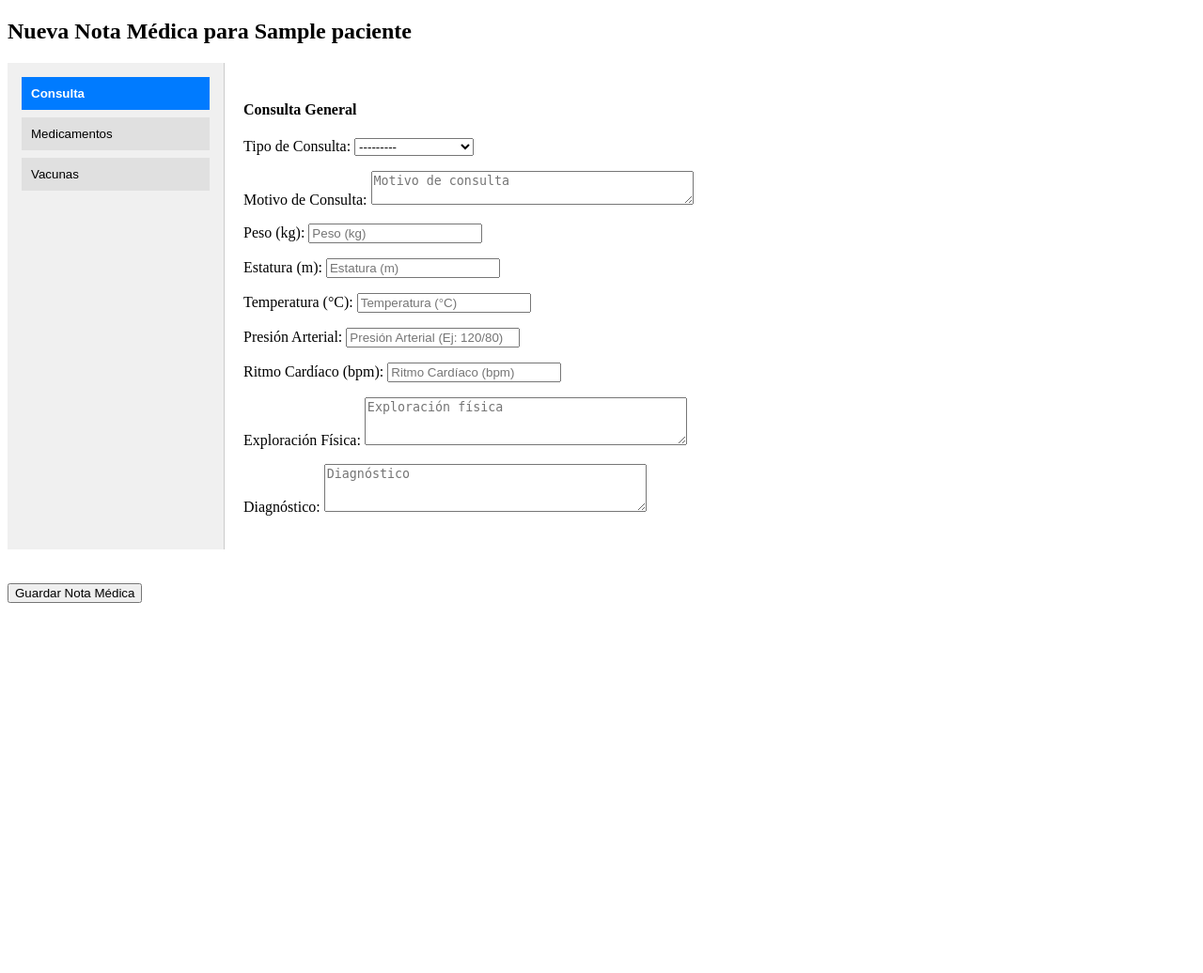
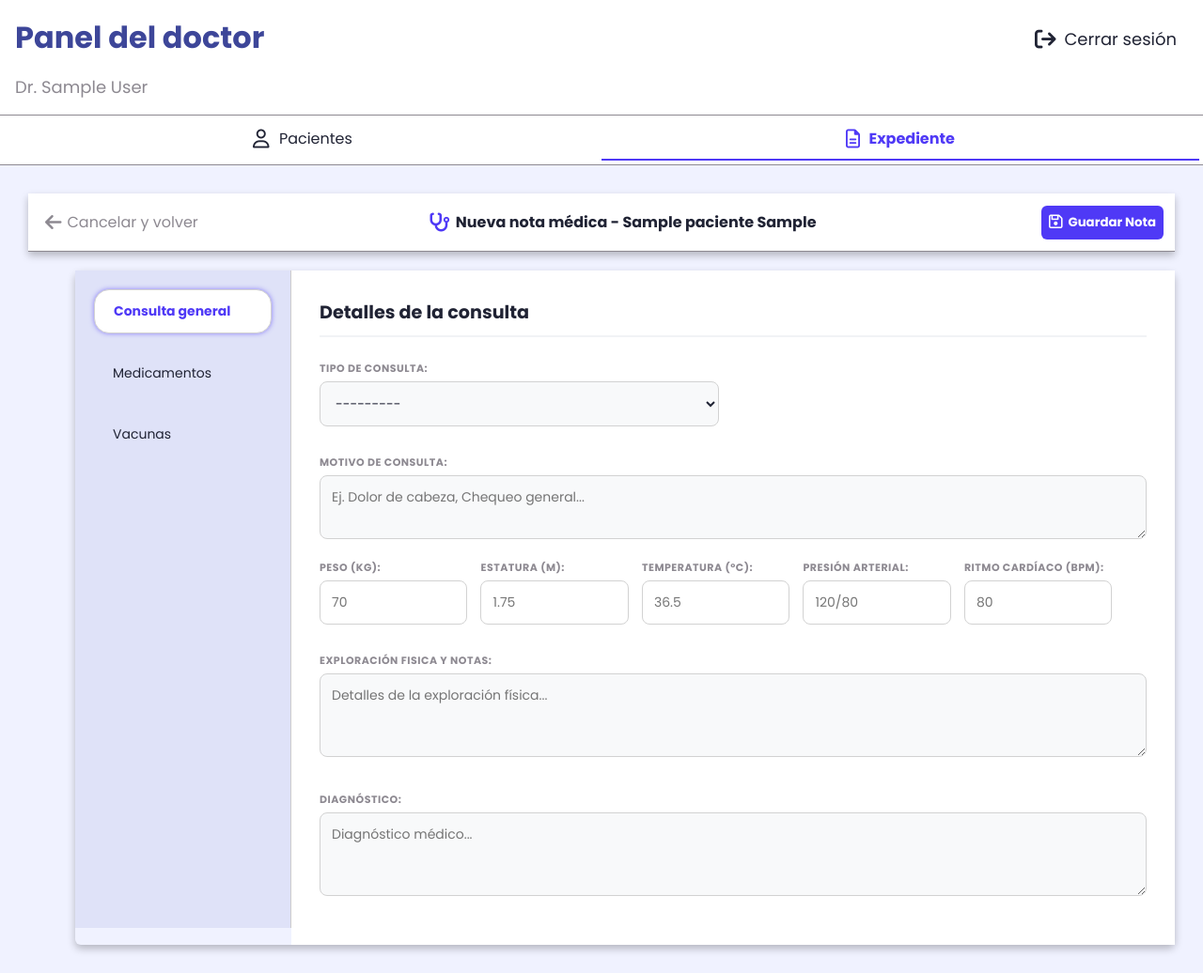
Before and after one commit to AlanMtz02/Proyecto-Integrador-I, a Django app: page /expediente/1/notas/nueva/ in a window 1280 px wide. Shown: the whole page at 94% size. Before the commit the page ends 642 px from the top, so only its background shows below. Run offline with Django 5.2, Linux system fonts and the light colour scheme; a user stored in the database is signed in; tables that the repository leaves empty hold one stand-in row (values such as "Sample post").

Commit message:
Agregado diseño crear_nota_medica. Agregado los urls a base.html para que se marque la clase activa cuando se esta en el menu de creacion nota medica y visualizar nota.

```diff
--- a/clinica/forms.py
+++ b/clinica/forms.py
@@ -75,71 +75,46 @@ class PacienteForm(forms.ModelForm):
             }
 
 
-# ------------------------- # Formulario de Nota Médica # -------------------------
 class NotaMedicaForm(forms.ModelForm):
     class Meta:
         model = NotaMedica
-        #Campos
-        fields = [ 'tipo_consulta', 'motivo_consulta', 'peso', 'estatura', 'temperatura', 'presion_arterial', 'ritmo_cardiaco', 'exploracion_fisica', 'diagnostico', ]
-        widgets={
-            #tipo consulta con opciones predefinidas. campo forms.select
-            'tipo_consulta':forms.Select(attrs={
-                #Aqui irian estilos 'class':'campo-select.SELECT porque son opciones predefinidas
-            }),
-            'motivo_consulta':forms.Textarea(attrs={
-                'rows':2,
-                'placeholder':'Motivo de consulta',
-            }),
-            #Signos vitales como entradas de numero. campo NumberInput
-            'peso':forms.NumberInput(attrs={
-                'placeholder':'Peso (kg)',
-            }),
-            'estatura':forms.NumberInput(attrs={
-                'placeholder':'Estatura (m)',
-            }),
-            'temperatura': forms.NumberInput(attrs={
-                'placeholder': 'Temperatura (°C)'
-            }),
-            #Presion arterial como campo TextInput
-            'presion_arterial': forms.TextInput(attrs={
-                'placeholder': 'Presión Arterial (Ej: 120/80)'
-            }),
-            'ritmo_cardiaco': forms.NumberInput(attrs={
-                'placeholder': 'Ritmo Cardíaco (bpm)'
-            }),
-            'exploracion_fisica': forms.Textarea(attrs={
-                'rows': 3,
-                'placeholder': 'Exploración física',
-            }),
-            'diagnostico': forms.Textarea(attrs={
-                'rows': 3,
-                'placeholder': 'Diagnóstico',
-            }),
+        fields = ['tipo_consulta', 'motivo_consulta', 'peso', 'estatura', 'temperatura',
+                  'presion_arterial', 'ritmo_cardiaco', 'exploracion_fisica', 'diagnostico', ]
+        #Labels que se muestran en los formularios
+        labels={'exploracion_fisica':'Exploración fisica y notas'}
+        widgets = {
+            'tipo_consulta': forms.Select(attrs={'class': 'nnm-form-control'}),
+            'motivo_consulta': forms.Textarea(attrs={'rows': 2, 'class': 'nnm-form-control', 'placeholder': 'Ej. Dolor de cabeza, Chequeo general...'}),
+            'peso': forms.NumberInput(attrs={'class': 'nnm-form-control nnm-input-vital', 'placeholder': '70'}),
+            'estatura': forms.NumberInput(attrs={'class': 'nnm-form-control nnm-input-vital', 'placeholder': '1.75'}),
+            'temperatura': forms.NumberInput(attrs={'class': 'nnm-form-control nnm-input-vital', 'placeholder': '36.5'}),
+            'presion_arterial': forms.TextInput(attrs={'class': 'nnm-form-control nnm-input-vital', 'placeholder': '120/80'}),
+            'ritmo_cardiaco': forms.NumberInput(attrs={'class': 'nnm-form-control nnm-input-vital', 'placeholder': '80'}),
+            'exploracion_fisica': forms.Textarea(attrs={'rows': 3, 'class': 'nnm-form-control', 'placeholder': 'Detalles de la exploración física...'}),
+            'diagnostico': forms.Textarea(attrs={'rows': 3, 'class': 'nnm-form-control', 'placeholder': 'Diagnóstico médico...'}),
         }
 
-            #  aplicar estilos CSS con clases personalizadas # Ejemplo:(attrs={ 'class': 'campo-select' })
 
-#-------------------------  # Formulario de Medicamento # -------------------------
 class MedicamentoForm(forms.ModelForm):
     class Meta:
         model = Medicamento
-        #Campos
         fields = ['nombre', 'dosis', 'frecuencia', 'duracion', 'indicaciones']
-        widgets = { 'nombre': forms.TextInput(attrs={'placeholder': 'Nombre del medicamento'}),
-                   'dosis': forms.TextInput(attrs={'placeholder': 'Dosis'}),
-                   'frecuencia': forms.TextInput(attrs={'placeholder': 'Frecuencia'}),
-                   'duracion': forms.TextInput(attrs={'placeholder': 'Duración'}),
-                   'indicaciones': forms.Textarea(attrs={'rows': 2, 'placeholder': 'Indicaciones (opcional)'}), }
+        widgets = {
+            'nombre': forms.TextInput(attrs={'class': 'nnm-form-control', 'placeholder': 'Nombre del medicamento'}),
+            'dosis': forms.TextInput(attrs={'class': 'nnm-form-control', 'placeholder': 'Dosis'}),
+            'frecuencia': forms.TextInput(attrs={'class': 'nnm-form-control', 'placeholder': 'Ej. Cada 8 horas'}),
+            'duracion': forms.TextInput(attrs={'class': 'nnm-form-control', 'placeholder': 'Ej. 5 días'}),
+            'indicaciones': forms.Textarea(attrs={'rows': 2, 'class': 'nnm-form-control', 'placeholder': 'Indicaciones adicionales'}),
+        }
 
-# ------------------------- # Formulario de Vacuna # -------------------------
+
 class VacunaForm(forms.ModelForm):
     class Meta:
         model = Vacuna
-        #Campos
         fields = ['nombre', 'dosis', 'lote', 'fecha_aplicacion']
-        widgets = { 'nombre': forms.Select(attrs={}),#Opciones predefinidas
-                   'dosis': forms.Select(attrs={}), #Opciones predefinidas
-                   'lote': forms.TextInput(attrs={'placeholder': 'Lote'}),
-                   'fecha_aplicacion': forms.DateInput(attrs={'type': 'date'}), }
-
-        #El campo fecha_aplicacion ya tendrá un calendario gracias a type="date"
+        widgets = {
+            'nombre': forms.Select(attrs={'class': 'nnm-form-control'}),
+            'dosis': forms.Select(attrs={'class': 'nnm-form-control'}),
+            'lote': forms.TextInput(attrs={'class': 'nnm-form-control', 'placeholder': 'Número de lote'}),
+            'fecha_aplicacion': forms.DateInput(attrs={'type': 'date', 'class': 'nnm-form-control'}),
+        }
--- a/clinica/views.py
+++ b/clinica/views.py
@@ -138,9 +138,9 @@ def expediente_medicamentos(request, paciente_id): #Mismo argumento que esta en
 def expediente_vacunas(request, paciente_id):
     paciente = get_object_or_404(Paciente, id=paciente_id)
 
-    #Ordenas por fecha
-    vacunas = Vacuna.objects.filter(paciente=paciente).order_by('fecha_aplicacion')
-
+    # Ordenas por fecha
+    vacunas = Vacuna.objects.filter(paciente=paciente).select_related(
+    'nota_medica').order_by('-fecha_aplicacion')
     # Ultima nota medica (none si no hay). La mas reciente. La usara base_expediente.html
     ultima_nota = NotaMedica.objects.filter(paciente=paciente).order_by('-fecha_hora').first()
 
--- a/static/css/estilos.css
+++ b/static/css/estilos.css
@@ -929,6 +929,11 @@ tbody tr td {
 
 .base_expediente_notas_medicas_header_info p{
     color: var(--texto-claro);
+    white-space: nowrap;/*Evita que se divida en varias lineas*/
+    overflow: hidden;/*oculta el texto que se desborda*/
+    text-overflow: ellipsis;
+    max-width: 790px;
+
 }
 
 .notas_medicas_fecha,.notas_medicas_hora,.notas_medicas_doctor{
@@ -946,6 +951,10 @@ tbody tr td {
     background-color: #fafafa;
     border-bottom: 1px solid #d2d2d2;
     margin: 0;
+    white-space: nowrap;/*Evita que se divida en varias lineas*/
+    overflow: hidden;/*oculta el texto que se desborda*/
+    text-overflow: ellipsis;
+    max-width: 790px;
 }
 
 .base_expediente_notas_medicas_diagnostico span{
@@ -960,7 +969,7 @@ tbody tr td {
     white-space: nowrap;/*Evita que se divida en varias lineas*/
     overflow: hidden;/*oculta el texto que se desborda*/
     text-overflow: ellipsis;
-    max-width: 100%;
+    max-width: 790px;
 }
 
 
@@ -1265,3 +1274,242 @@ tbody tr td {
 .vacunas_card_body_valor{
     color: var(--texto-negro);
 }
+
+
+
+
+
+
+
+
+
+
+
+
+
+
+
+
+
+
+/* --- SECCION NUEVA NOTA MEDICA --- */
+.nueva_nota_medica {
+    padding: 30px;
+    width: 100%;
+    background-color: var(--fondo);
+    /* Fondo general sutil */
+}
+
+.nueva_nota_medica_header {
+    display: flex;
+    justify-content: space-between;
+    background-color: #ffffff;
+    border-bottom: 1px solid var(--texto-claro);
+    padding: 12px;
+    margin-bottom: 20px;
+    align-items: center;
+    width: 100%;
+    position: sticky;
+    top: 0;
+    z-index: 1000;
+    box-shadow: 0 4px 8px rgba(0, 0, 0, 0.25);
+}
+
+.nueva_nota_medica_header_cancelar {
+    display: flex;
+    gap: 6px;
+    color: var(--texto-claro);
+    align-items: center;
+    text-decoration: none;
+    transition: background 0.4s;
+    padding: 6px;
+    border-radius: 6px;
+}
+
+.nueva_nota_medica_header_cancelar:hover {
+    background-color: #f4f4f4;
+}
+
+.nueva_nota_medica_header_info {
+    display: flex;
+    gap: 6px;
+    color: var(--texto-negro);
+    font-weight: 600;
+    align-items: center;
+}
+
+.nueva_nota_medica_header_guardar {
+    padding: 8px;
+    background-color: var(--primario-boton-iconos);
+    font-weight: 600;
+    border: none;
+    border-radius: 6px;
+    color: #ffffff;
+    display: flex;
+    gap: 6px;
+    align-items: center;
+    transition: background-color 0.4s;
+    cursor: pointer;
+}
+
+.nueva_nota_medica_header_guardar:hover {
+    background-color: #3a2cc0;
+}
+
+/* --- Layout Principal --- */
+.expediente-layout {
+    display: flex;
+    min-height: 500px;
+    margin-left: 50px;
+    box-shadow: 0 4px 8px rgba(0, 0, 0, 0.25);
+    border-radius: 6px;
+}
+
+.menu-lateral {
+    width: 230px;
+    background-color: #dfe2f8;
+    padding: 20px;
+    border-right: 1px solid #ccc;
+
+    /* Configuracion Sticky */
+    position: sticky;
+    top:80px;/* Se queda pegado a 80px del tope */
+    height: calc(100vh - 100px);/* Altura de la pantalla menos el margen del header */
+    align-self: flex-start;/* Evita que se estire hasta el final del contenido */
+}
+
+.menu-lateral button {
+    display: block;
+    width: 100%;
+    padding: 12px 20px;
+    margin-bottom: 20px;
+    border: none;
+    background-color: transparent;
+    cursor: pointer;
+    text-align: left;
+    border-radius: 16px;
+    color: #202334;
+    font-size: 14px;
+}
+
+.menu-lateral button.active {
+    background-color: #ffffff;
+    color: var(--primario-boton-iconos);
+    font-weight: bold;
+    border: 1px solid #d2d2d2;
+    box-shadow: 0 0 5px rgba(79, 57, 246, 0.6);
+}
+
+.contenido {
+    flex: 1;
+    padding: 30px;
+    background-color: #ffffff;
+    min-width: 0;
+}
+
+.tab-content {
+    display: none;
+}
+
+.tab-content.active {
+    display: block;
+}
+
+.tab-content h4 {
+    color: var(--texto-negro);
+    margin-bottom: 25px;
+    font-size: 1.2rem;
+    border-bottom: 2px solid #f1f3f5;
+    padding-bottom: 10px;
+}
+
+/* --- Estilos de Formulario nnm- --- */
+.nnm-form-control {
+    width: 100%;
+    padding: 12px;
+    border: 1px solid #d2d2d2;
+    background-color: #f8f9fa;
+    border-radius: 8px;
+    font-size: 14px;
+    color: var(--texto-negro);
+    margin-bottom: 15px;
+    transition: border 0.4s, background 0.4s;
+}
+
+.nnm-form-control:focus{
+    outline: none;
+    border-color: var(--primario-boton-iconos);
+    background-color: #ffffff;
+    box-shadow: 0 0 5px rgba(79, 57, 246, 0.3);
+}
+
+/* Estilo para los Signos Vitales (Grid) */
+#consulta p {
+    display: inline-block;
+    width: calc(19% - 10px);
+    margin-right: 10px;
+    vertical-align: top;
+}
+
+#consulta p label {
+    display: block;
+    font-size: 11px;
+    color: var(--texto-claro);
+    text-transform: uppercase;
+    letter-spacing: 0.5px;
+    font-weight: 600;
+    margin-bottom: 5px;
+}
+
+/* Campos de texto largo ocupan todo el ancho */
+
+#consulta p:has(textarea){
+    display: block;
+    width: 100% !important;
+    margin-right: 0;
+    clear: both;
+    margin-top: 15px;
+}
+#consulta p:nth-child(2),
+/* Motivo */
+#consulta p:nth-child(3)
+/* Tipo */
+{
+    width: calc(50% - 15px);
+}
+
+.nnm-input-vital {
+    background-color: #ffffff;
+    border: 1px solid #d2d2d2;
+}
+
+/* --- Medicamentos y Vacunas --- */
+.medicamento-form,
+.vacuna-form {
+    border: 1px solid #d2d2d2;
+    padding: 20px;
+    border-radius: 10px;
+    margin-bottom: 20px;
+    background-color: #fff;
+}
+
+/* Botones de agregar */
+#add-medicamento,
+#add-vacuna {
+    width: 100%;
+    padding: 15px;
+    background-color: transparent;
+    border: 2px dashed #d2d2d2;
+    color: #202334;
+    font-weight: 600;
+    border-radius: 8px;
+    cursor: pointer;
+    transition: 0.3s;
+}
+
+#add-medicamento:hover,
+#add-vacuna:hover {
+    border-color: #4f39f6;
+    color: var(--primario-boton-iconos);
+    background-color: #f4f3ff;
+}
--- a/templates/clinica/base.html
+++ b/templates/clinica/base.html
@@ -51,7 +51,7 @@
             </a>
 
             <a href="{% url 'expediente_buscar' %}"
-            class="{% if request.resolver_match.url_name in 'expediente_buscar expediente_notas expediente_medicamentos expediente_vacunas' %}activo{% endif %}">
+            class="{% if request.resolver_match.url_name in 'expediente_buscar expediente_notas expediente_medicamentos expediente_vacunas crear_nota_medica ver_nota_medica' %}activo{% endif %}">
                 <i class="fa-regular fa-file-lines fa-lg"></i>
                 Expediente
             </a>
--- a/templates/clinica/crear_nota_medica.html
+++ b/templates/clinica/crear_nota_medica.html
@@ -1,68 +1,29 @@
 <!--extendera de base.html-->
-<!DOCTYPE html>
-<html lang="es">
-<head>
-    <meta charset="UTF-8">
-    <title>Nueva Nota Médica</title>
-    <style>
-        /* Layout principal: dos columnas */
-        .expediente-layout {
-            display: flex; /* activa flexbox */
-            min-height: 500px; /* altura mínima */
-        }
+{% extends 'clinica/base.html' %}
+{% block title %}Nueva nota médica {% endblock %}
+{% block content %}
+<section class="nueva_nota_medica">
+    <div class="nueva_nota_medica_header">
 
-        /* Menú lateral */
-        .menu-lateral {
-            width: 200px; /* ancho fijo */
-            background-color: #f0f0f0; /* fondo gris claro */
-            padding: 15px;
-            border-right: 1px solid #ccc; /* línea divisoria */
-        }
+        <a href="{% url 'expediente_notas' paciente.id %}" class="nueva_nota_medica_header_cancelar">
+            <i class="fa-solid fa-arrow-left fa-lg" style="color: #8d8991;"></i>
+            Cancelar y volver
+        </a>
 
-        .menu-lateral button {
-            display: block; /* cada botón ocupa toda la fila */
-            width: 100%;
-            padding: 10px;
-            margin-bottom: 8px;
-            border: none;
-            background-color: #e0e0e0;
-            cursor: pointer;
-            text-align: left; /* texto alineado a la izquierda */
-        }
+        <div class="nueva_nota_medica_header_info">
+            <i class="fa-solid fa-stethoscope fa-lg" style="color: #4f39f6;"></i>
+            <p>Nueva nota médica - {{ paciente.nombre }} {{ paciente.apellidos}}</p>
+        </div>
 
-        .menu-lateral button.active {
-            background-color: #007bff; /* azul */
-            color: white;
-            font-weight: bold;
-        }
+        <button type="submit" class="nueva_nota_medica_header_guardar" form="nota_medica_form"><i class="fa-regular fa-floppy-disk fa-lg" style="color: #ffffff;"></i>Guardar Nota </button>
+    </div>
 
-        /* Contenido a la derecha */
-        .contenido {
-            flex: 1; /* ocupa todo el espacio restante */
-            padding: 20px;
-            background-color: #fff;
-        }
+    <form method="post" id="nota_medica_form">
+    {% csrf_token %}
+        <div class="expediente-layout">
 
-        /* Cada sección (consulta, medicamentos, vacunas) */
-        .tab-content {
-            display: none; /* oculto por defecto */
-        }
-        .tab-content.active {
-            display: block; /* solo se muestra el activo */
-        }
-    </style>
-</head>
-<body>
-
-<h2>Nueva Nota Médica para {{ paciente.nombre }}</h2>
-
-<form method="post">
-    {% csrf_token %}
-
-    <div class="expediente-layout">
-        <!-- Menú lateral -->
             <div class="menu-lateral">
-            <button type="button" class="tab-btn active" data-target="consulta">Consulta</button>
+                <button type="button" class="tab-btn active" data-target="consulta">Consulta general</button>
                 <button type="button" class="tab-btn" data-target="medicamentos">Medicamentos</button>
                 <button type="button" class="tab-btn" data-target="vacunas">Vacunas</button>
             </div>
@@ -71,7 +32,7 @@
             <div class="contenido">
                 <!-- Consulta -->
                 <div id="consulta" class="tab-content active">
-                <h4>Consulta General</h4>
+                    <h4>Detalles de la consulta</h4>
                     {{ nota_form.as_p }}
                 </div>
 
@@ -102,12 +63,17 @@
                     </div>
                     <button type="button" id="add-vacuna">+ Agregar Vacuna</button>
                 </div>
-        </div>
+
         </div>
 
-    <br><br>
-    <button type="submit" class="btn btn-primary">Guardar Nota Médica</button>
+
+
     </form>
+
+
+
+</section>
+
 
 <script>
     // --- Pestañas ---
@@ -135,7 +101,10 @@
             new RegExp(prefix + '-0', 'g'),
             prefix + '-' + formCount
         );
-
+        // --- LIMPIAR LOS CAMPOS CLONADOS ---
+        newForm.querySelectorAll('input, textarea, select').forEach(input => {
+        input.value = '';
+        });
         container.appendChild(newForm);
         totalForms.value = formCount + 1;
     }
@@ -148,5 +117,4 @@
         addForm('vacuna');
     });
 </script>
-</body>
-</html>
+{% endblock %}
```
Lines whose indentation alone changed are shown as unchanged.
